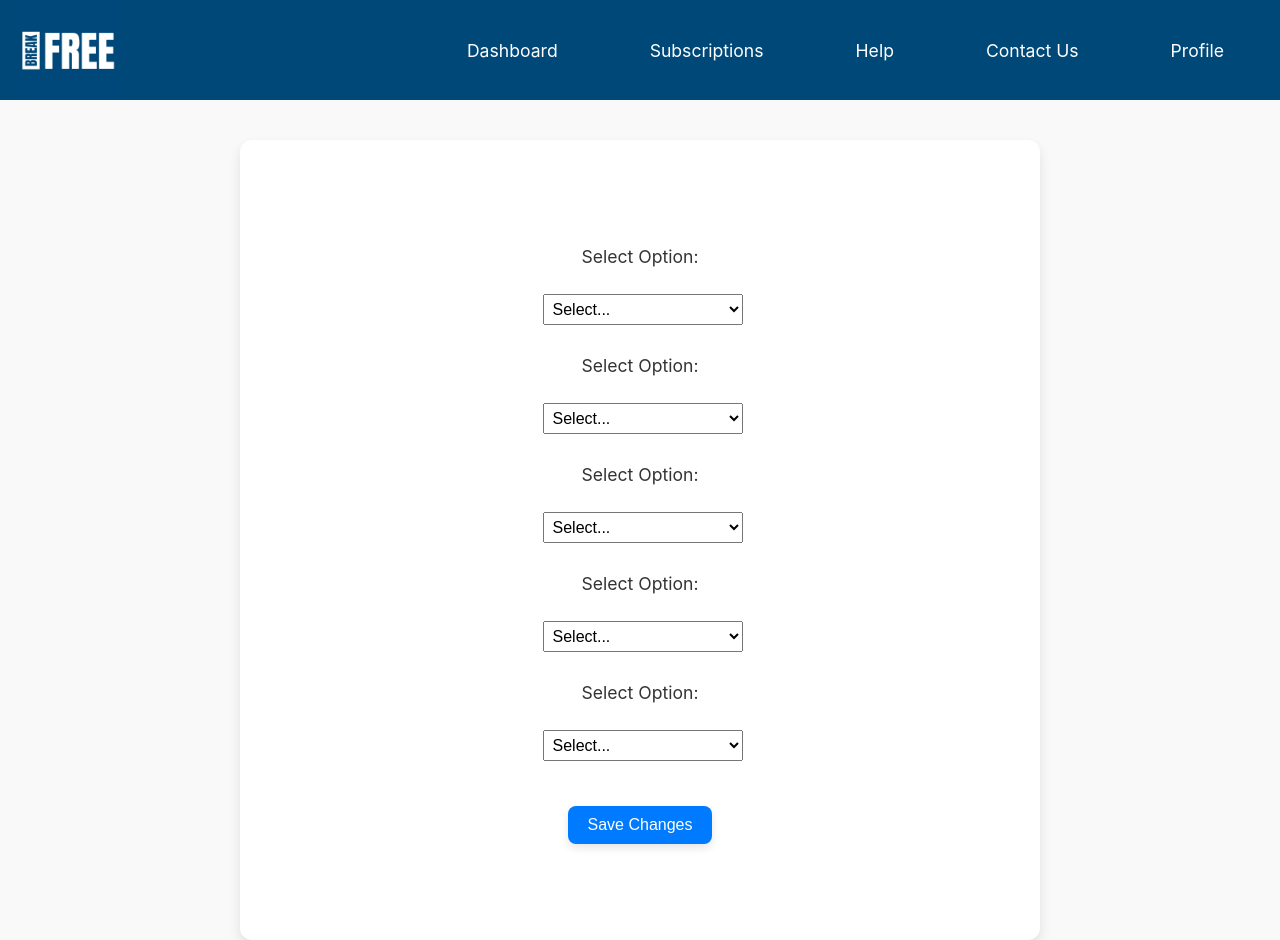
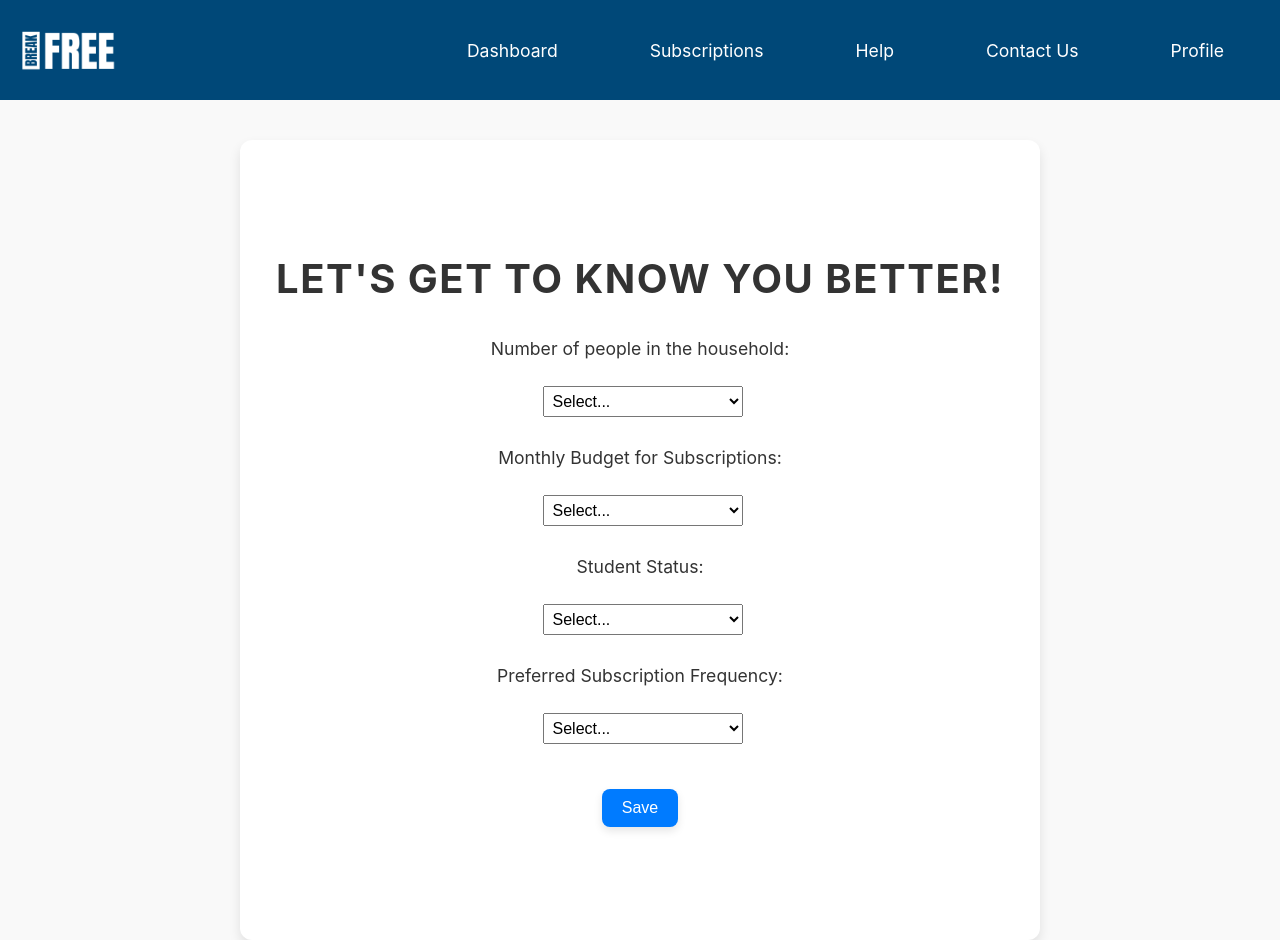
Before and after one commit to iSkewb/BreakFree, a React (Create React App) app in the folder predictive-subscription-tool/: page /profile in a window 1280 px wide. Built offline with nearby package versions, Linux system fonts and the light colour scheme.

Commit message:
update profile dropdowns

```diff
--- a/predictive-subscription-tool/src/pages/Profile.js
+++ b/predictive-subscription-tool/src/pages/Profile.js
@@ -2,7 +2,14 @@ import React, { useState } from 'react';
 import './Profile.css';
 
 const Profile = () => {
-  const [formData, setFormData] = useState(Array(5).fill(''));
+  const dropdownData = [
+    { title: 'Number of people in the household', options: ['1', '2', '3', '4', '5+'] },
+    { title: 'Monthly Budget for Subscriptions', options: ['$0-$10', '$11-$25', '$26-$50', '$51-$100', '$101-$200', '$200+'] },
+    { title: 'Student Status', options: ['Non-Student', 'Student'] },
+    { title: 'Preferred Subscription Frequency', options: ['Monthly', 'Yearly'] }
+  ];
+
+  const [formData, setFormData] = useState(Array(dropdownData.length).fill(''));
 
   const handleChange = (index, value) => {
     const newFormData = [...formData];
@@ -18,25 +25,25 @@ const Profile = () => {
 
   return (
     <div className="profile-container">
+      <h2>Let's get to know you better!</h2>
       <div className="form-wrapper">
-        {formData.map((value, index) => (
+        {dropdownData.map((dropdown, index) => (
           <form key={index} className="dropdown-form">
-            <label htmlFor={`dropdown-${index}`}>Select Option:</label>
+            <label htmlFor={`dropdown-${index}`}>{dropdown.title}:</label>
             <select
               id={`dropdown-${index}`}
-              value={value}
+              value={formData[index]}
               onChange={(e) => handleChange(index, e.target.value)}
             >
               <option value="">Select...</option>
-              <option value="Option 1">Option 1</option>
-              <option value="Option 2">Option 2</option>
-              <option value="Option 3">Option 3</option>
-              <option value="Option 4">Option 4</option>
+              {dropdown.options.map((option, optIndex) => (
+                <option key={optIndex} value={option}>{option}</option>
+              ))}
             </select>
           </form>
         ))}
       </div>
-      <button className="save-button" onClick={handleSave}>Save Changes</button>
+      <button className="save-button" onClick={handleSave}>Save</button>
     </div>
   );
 };
```
